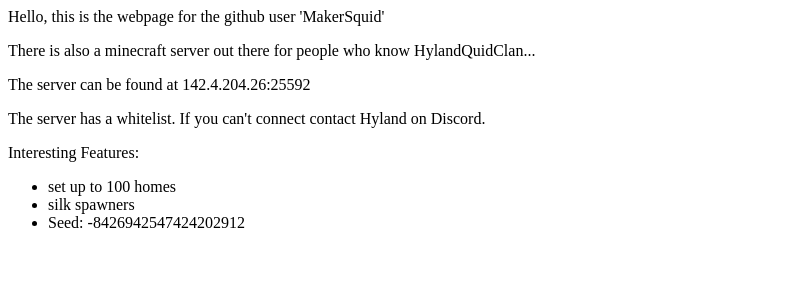
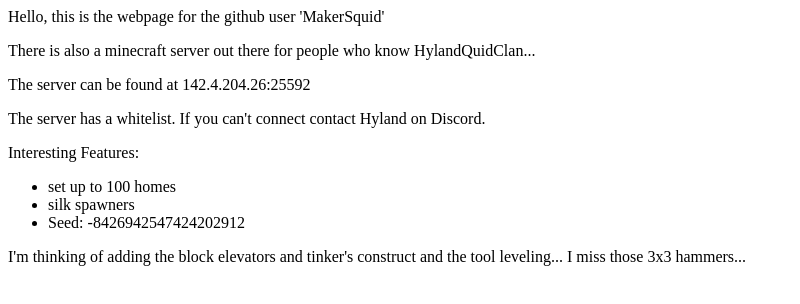
Before and after one commit to MakerSquid/makersquid.github.io, a plain HTML site: page index.html in a window 1280 px wide. Shown: the whole page, without its empty margins (0-800 px from the left). Drawn offline with Linux system fonts and the light colour scheme.

Commit message:
Update index.html

```diff
--- a/index.html
+++ b/index.html
@@ -14,5 +14,7 @@ The server has a whitelist.  If you can't connect contact Hyland on Discord.
     <li>silk spawners</li>
     <li>Seed: -8426942547424202912</li>
   </ul>
+  <p>
+    I'm thinking of adding the block elevators and tinker's construct and the tool leveling...  I miss those 3x3 hammers...
 </body>
 </html>
```
